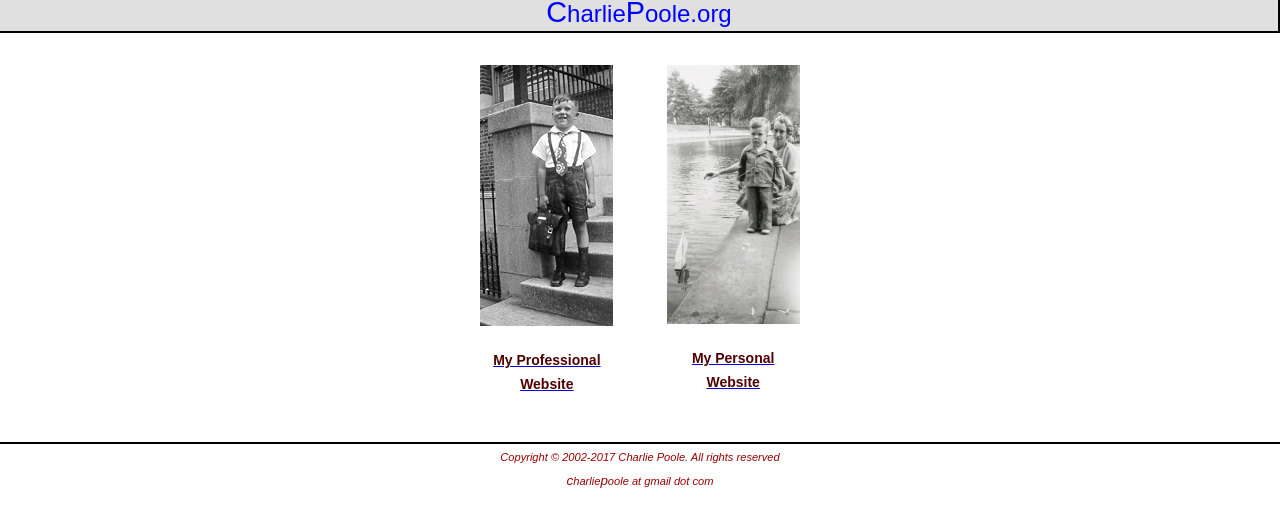
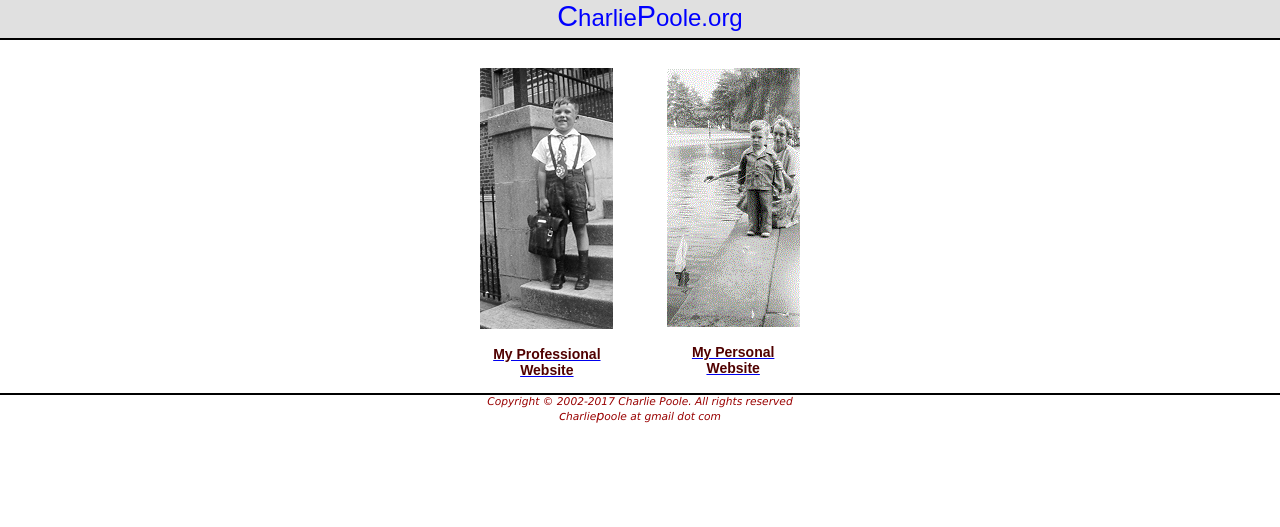
Before and after one commit to CharliePoole/charliepoole.org, a PHP site: page / in a window 1280 px wide. Shown: the top 527 px of the page. Run offline with PHP 8.4, Linux system fonts and the light colour scheme.

Commit message:
Convert initial landing page to use new css file. Reduce size of image.

```diff
--- a/public_html/css/screen.css
+++ b/public_html/css/screen.css
@@ -338,6 +338,7 @@ p.haiku {
   border-top: 2px solid black;
   text-align: center;
   color: rgb(153, 0, 0);
+  clear: both;
 }
 
 div.pic {
--- a/public_html/index.html
+++ b/public_html/index.html
@@ -6,22 +6,19 @@
 <meta http-equiv="Content-Type" content="text/html; charset=windows-1252">
 <meta http-equiv="Content-Language" content="en-US">
 <meta name="viewport" content="width=device-width, initial-scale=1"/>
-<link rel="stylesheet" type="text/css" href="/css/cp.css">
+<link rel="stylesheet" type="text/css" href="/css/screen.css">
 <link rel="shortcut icon" href="favicon.ico">
 </head>
 <!-- End Standard Head Part -->
 
 <body>
 
-<!-- Standard CharliePoole.org header -->
-<table class="header" cellpadding="0" cellspacing="0" margin="0"><tr>
- <td class="logo" width=240><big>C</big>harlie<big>P</big>oole.org</td>
-</tr></table>
+<!-- Non-Default Header -->
+<div id="logo" style="width: 100%; text-align: center"><big>C</big>harlie<big>P</big>oole.org</div>
 <!-- End of Header -->
 
-<table class="content" style="margin: 2em 0">
-<tr>
-    <td style="padding: 0 2em">
+<table style="width: 100%; margin-top: 2em"><tr>
+<td style="padding-right: 2em">
     <div class="floatright">
         <a href="home.html">
         <img src="images/Charlie.gif">
@@ -29,22 +26,21 @@
         </a>
     </div>
 </td>
-    <td style="padding: 0 2em">
+<td style="padding-left: 2em">
     <div class="floatleft">
         <a href="personal.html">
-            <img src="images/Charlie2.jpg" width="133px">
+        <img src="images/Charlie2.gif">
         <h3 style="text-align: center">My Personal<br>Website</h3>
         </a>
     </div>
 </td>
-</tr>
-</table>
+</tr></table>
 
 <!-- Standard CharliePoole.org footer -->
-<table class="footer"><tr><td><small>
+<div class="footer">
 Copyright &copy; 2002-2017 Charlie Poole. All rights reserved<br>
 <big>c</big>harlie<big>p</big>oole at gmail dot com
-</small></td></tr></table>
+</div>
 
 </body>
 </html>
--- a/public_html/personal.html
+++ b/public_html/personal.html
@@ -33,7 +33,7 @@
 <!-- Left Side Content -->
 <td class="left-content">
 
-  <img src="images/Charlie2.jpg" width="200px">
+  <img src="images/Charlie2.gif">
 
 </td>
 <!-- End Left Side Content -->
```
Also changed, not shown: public_html/images/Charlie2.gif (added). Lines whose indentation alone changed are shown as unchanged.
